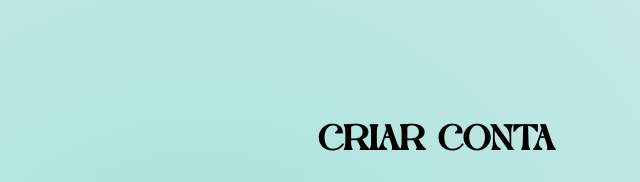
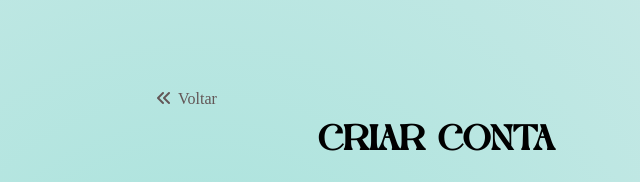
Before and after one commit to briandevbr/OrganizeMe, a plain HTML site: page front/HTML/cadastro.html in a window 1280 px wide. Shown: the top 182 px of the page, 204-844 px from the left. Drawn offline with Linux system fonts and the light colour scheme.

Commit message:
feat(cadastro): adiciona botao de voltar para a pagina inicial

```diff
--- a/front/CSS/cadastro.css
+++ b/front/CSS/cadastro.css
@@ -209,3 +209,19 @@ label {
   outline: red;
   background-color: #F8EAE9;
 }
+
+.botao-voltar {
+    display: inline-flex;
+    gap: 6px;
+    text-decoration: none;
+    color: #625656;
+    font-family: inherit;
+    font-size: 16px;
+    font-weight: 500;
+    position: absolute;
+    transform: translateY(-10px)translateX(-80px);
+}
+
+.botao-voltar:hover {
+    color: #121212;
+}
--- a/front/HTML/cadastro.html
+++ b/front/HTML/cadastro.html
@@ -11,6 +11,9 @@
 <body>
     <div class="regis">
         <h1>CRIAR CONTA</h1>
+        <a href="../..//index.html" class="botao-voltar"> <!-- botão de voltar para a página inicial -->
+            <i class="fa-solid fa-angles-left"></i> Voltar
+        </a>
 
         <div class="formulario">
             <!-- Tag form corrigida (sem a tag vazia extra) -->
```
